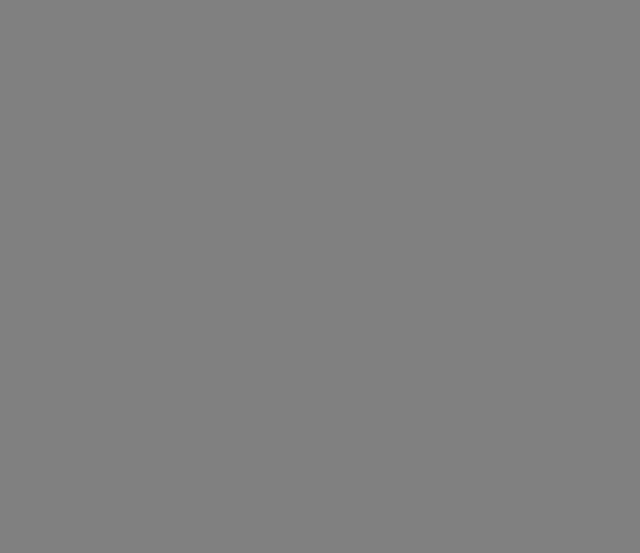
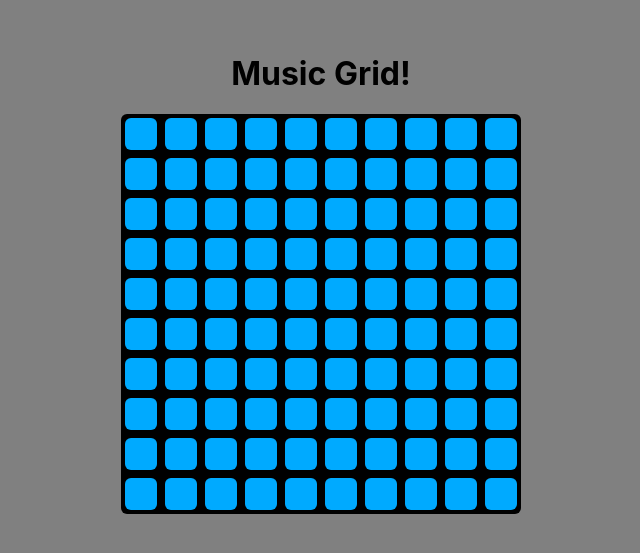
Before and after one commit to ayyjohn/music-grid, a React (Create React App) app: page / in a window 1280 px wide. Shown: the part 127-680 px from the top of the page, without its empty margins (319-959 px from the left). Built offline with nearby package versions, Linux system fonts and the light colour scheme.

Commit message:
add musicgrid to main app

```diff
--- a/src/App.js
+++ b/src/App.js
@@ -1,9 +1,11 @@
 import React from 'react';
-import './App.css';
+import MusicGrid from './components/MusicGrid'
 
 function App() {
   return (
     <div className="App">
+      <h1 className="title">Music Grid!</h1>
+      <MusicGrid />
     </div>
   );
 }
```
